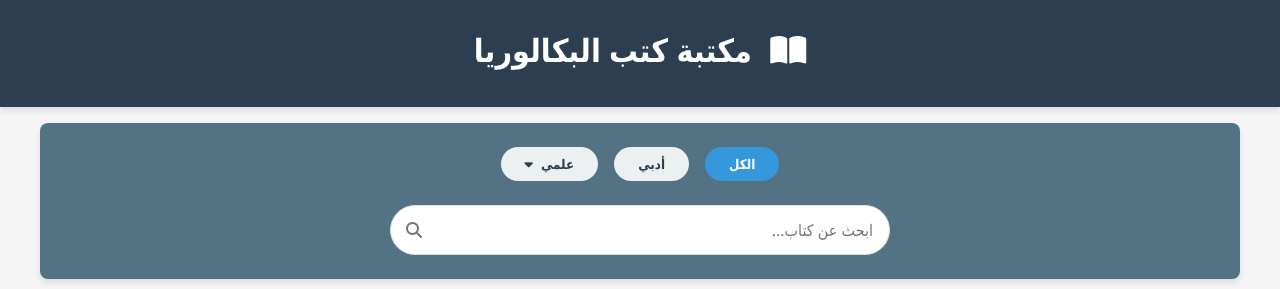
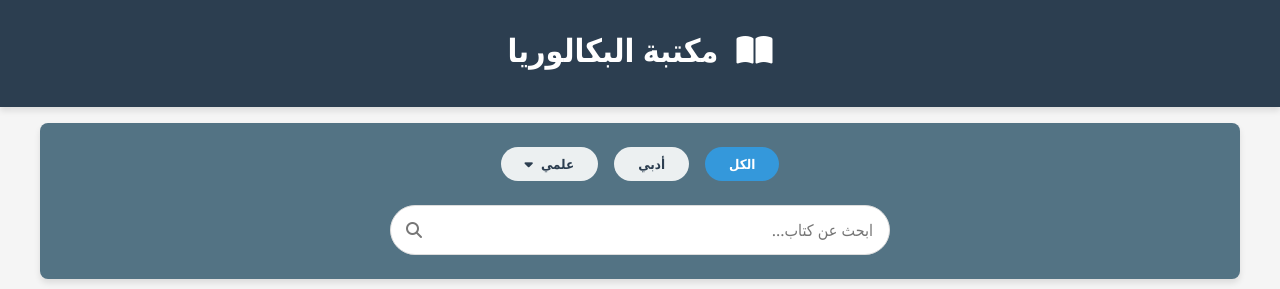
Before and after one commit to abo1fayz/Pacaloria, a plain HTML site: page index.html in a window 1280 px wide. Shown: the top 289 px of the page. Drawn offline with Linux system fonts and the light colour scheme.

Commit message:
Update index.html

```diff
--- a/index.html
+++ b/index.html
@@ -9,7 +9,7 @@
 </head>
 <body>
   <header>
-    <h1><i class="fas fa-book-open"></i> مكتبة كتب البكالوريا</h1>
+    <h1><i class="fas fa-book-open"></i> مكتبة  البكالوريا</h1>
   </header>
 
   <main>
```
